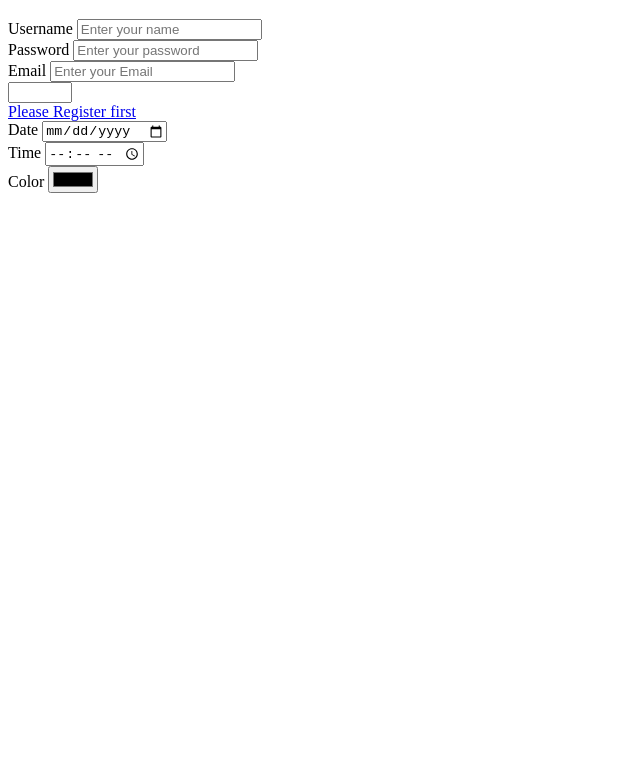
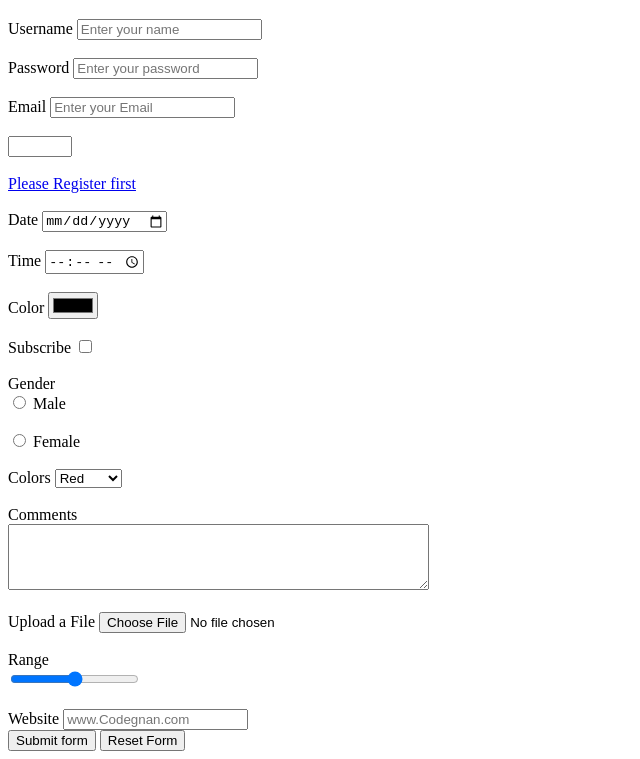
Before and after one commit to Shivakona26/JSF10, a plain HTML site: page Day4/forms.html in a window 1280 px wide. Shown: the part 61-820 px from the top of the page, without its empty margins (0-640 px from the left). Drawn offline with Linux system fonts and the light colour scheme.

Commit message:
Html Forms

```diff
--- a/Day4/forms.html
+++ b/Day4/forms.html
@@ -6,36 +6,82 @@
     <title>Document</title>
 </head>
 <body>
+  <!-- Forms -->
 
     <h1>Login Page</h1>
   <form action=""methods""=>
 
     <label for="username">Username</label>
-    <input  type="username" id="username" placeholder="Enter your name"/><br>
+    <input  type="username" id="username" placeholder="Enter your name"/><br><br>
     <label for="password">Password</label>
-    <input  type="password" id="password" placeholder="Enter your password"/><br>
+    <input  type="password" id="password" placeholder="Enter your password"/><br><br>
 
     <!-- Email Input-->
     <lable for="email">Email</lable>
-    <input type="email" id="email" placeholder="Enter your Email"/><br>
+    <input type="email" id="email" placeholder="Enter your Email"/><br><br>
 
     <!-- Number Input -->
-    <input type="number" min="1"max="100"><br>
+    <input type="number" min="1"max="100"><br><br>
 
-    <!--  -->
-    <a href="Signup.html">Please Register first</a><br>
+    <!-- -->
+    <a href="Signup.html">Please Register first</a><br><br>
 
     <!-- Date Input -->
   <label for="date">Date</label>
-  <input type="date"/><br>
+  <input type="date"/><br><br>
 
   <!-- Time Input -->
   <label for="time">Time</label>
-  <input type="time"/><br>
+  <input type="time"/><br><br>
 
   <!-- Color Input -->
   <label form="color">Color</label>
-  <input type="color"/><br>
+  <input type="color"/><br><br>
+
+  <!-- CheckBox Input -->
+  <label form="Subscribe"> Subscribe</label>
+  <input type="Checkbox" id="subscribe"><br><br>
+
+<!-- Radio Buttons -->
+ <lable >Gender</lable><br>
+ <input type="radio" id="male" value="male">
+ <label for ="male">Male</label><br><br>
+ <input type="radio" id="female" value="female">
+ <label for="female">Female</label><br><br>
+
+<!-- Dropdown Select -->
+ <label for="colors">Colors</label>
+ <select id="colors" name="colors">
+  <option value="red">Red</option>
+  <option value="green">Green</option>
+  <option value="blue">Blue</option>
+  <option value="orange">Orange</option>
+  <option value="yellow">Yellow</option>
+ </select><br><br>
+
+<!-- Textarea Input -->
+<label for="comments">Comments</label><br>
+<textarea id="comments" rows="4" cols="50"></textarea><br><br>
+
+<!-- File Input -->
+<label for="file">Upload a File</label>
+<input type="file" id="file" name="file"><br><br>
+
+<!-- Range Slider -->
+<label for="range">Range</label><br>
+<input type="range" id="range" name="range" min="0" max="100"><br><br>
+
+
+<!-- URL Input-->
+<label for="website">Website</label>
+<input type="url" id="website" name="website" placeholder="www.Codegnan.com"><br>
+
+<!-- Submit Buttons -->
+<input type="submit" value="Submit form">
+
+<!-- Reset Button -->
+<input type="reset" value="Reset Form">
+
 
 
   </form>
```
Also changed, not shown: Day3/image.html (+0 -1 lines), Day4/Signup.html (+1 -1 lines), Day5/Media.html (added, +29 -0 lines).
